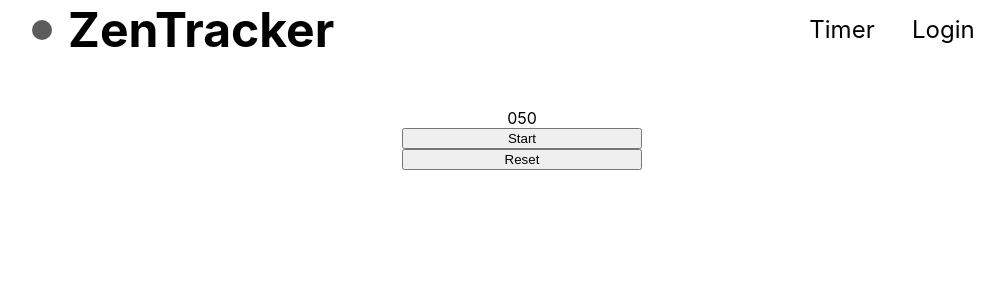
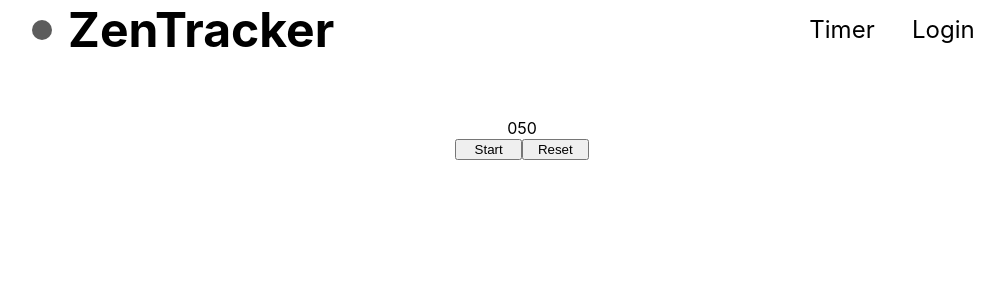
Before and after one commit to no-self-required/ZenTracker, a React (Create React App) app in the folder tracker/: page / in a window 1280 px wide. Shown: the top 300 px of the page, without its empty margins (118-1122 px from the left). Built offline with nearby package versions, Linux system fonts and the light colour scheme.

Commit message:
style timer buttons

```diff
--- a/tracker/src/components/Main.jsx
+++ b/tracker/src/components/Main.jsx
@@ -55,7 +55,7 @@ function Main() {
 
   function startTimer() {
     const calculated = calculateSeconds(initialTime);
-    setPrevTime(initialTime)
+    setPrevTime(initialTime);
     //if initial time has already started
     if (timerState === TIMER_STATES["EDIT"]) {
       console.log("START FROM EDIT STATE");
@@ -179,19 +179,29 @@ function Main() {
             onChange={handleChange}
           ></input>
         )}
+        <div>
           {totalSeconds && <div onClick={editTimerState}>{formattedTime}</div>}
           {(timerState === TIMER_STATES["INITIAL"] ||
             timerState === TIMER_STATES["STOPPED"] ||
             timerState === TIMER_STATES["EDIT"]) && (
-          <button onClick={startTimer}>Start</button>
+            <button id="start-button" onClick={startTimer}>
+              Start
+            </button>
           )}
           {timerState === TIMER_STATES["STARTED"] && (
-          <button onClick={stopTimer}>Stop</button>
+            <button id="stop-button" onClick={stopTimer}>
+              Stop
+            </button>
           )}
           {timerState === TIMER_STATES["FINISHED"] && (
-          <button onClick={stopAlarm}>Ok</button>
+            <button id="ok-button" onClick={stopAlarm}>
+              Ok
+            </button>
           )}
-        <button onClick={resetTimer}>Reset</button>
+          <button id="reset-button" onClick={resetTimer}>
+            Reset
+          </button>
+        </div>
       </div>
     </div>
   );
@@ -199,7 +209,8 @@ function Main() {
 
 export default Main;
 
-{/* <form onSubmit={handleChange}>
+{
+  /* <form onSubmit={handleChange}>
 <input
   type="text"
   id="timer"
@@ -207,4 +218,5 @@ export default Main;
   maxLength="6"
 ></input>
 <input type="submit" value="Start" />
-</form> */}
+</form> */
+}
--- a/tracker/src/styling/main.scss
+++ b/tracker/src/styling/main.scss
@@ -1,11 +1,19 @@
 .container {
   display: flex;
   justify-content: center;
-  .timer-container{
+
+  .timer-container {
     display: flex;
     justify-content: center;
     flex-direction: column;
     width: 15em;
     height: 10em;
+
+    #start-button,
+    #stop-button,
+    #ok-button,
+    #reset-button {
+      width: 5em;
+    }
   }
 }
```
Lines whose indentation alone changed are shown as unchanged.
